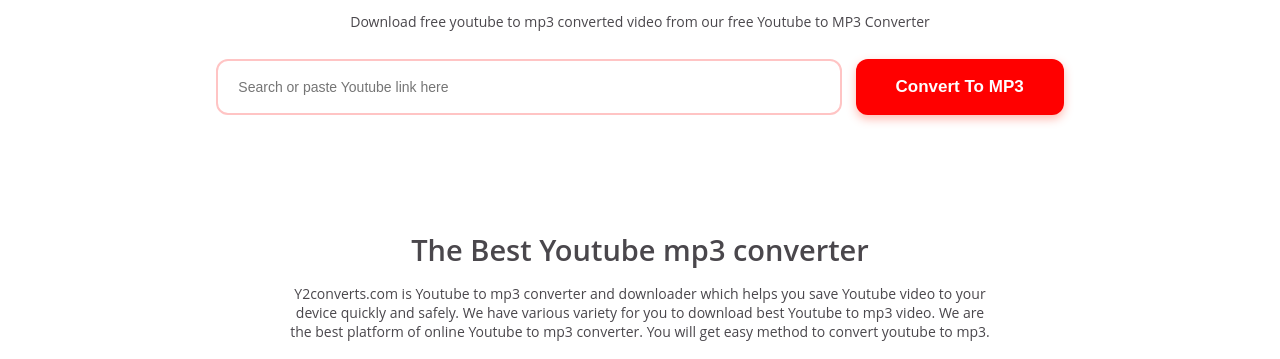
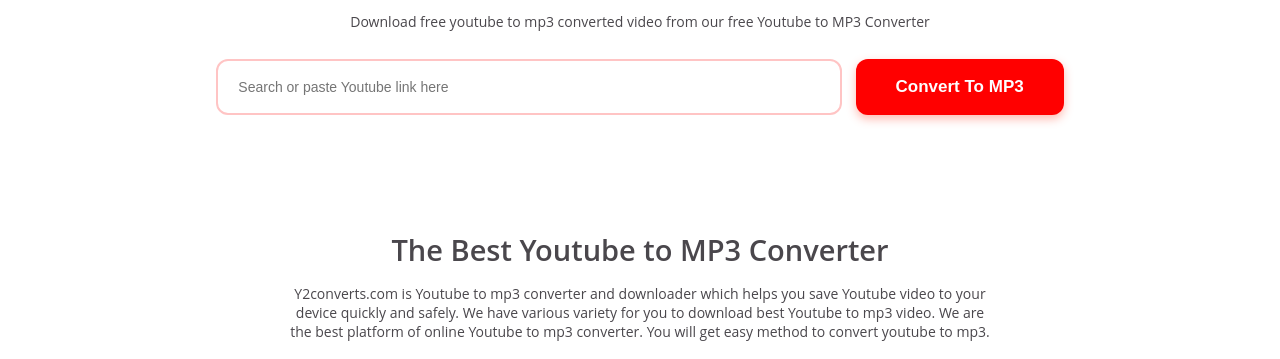
Before and after one commit to Adarshdubeyads/adarsh, a plain HTML site: page youtube-mp3/en-id.html in a window 1280 px wide. Shown: the part 558-917 px from the top of the page. Drawn offline with Linux system fonts and the light colour scheme.

Commit message:
Update en-id.html

```diff
--- a/youtube-mp3/en-id.html
+++ b/youtube-mp3/en-id.html
@@ -85,7 +85,7 @@
 </div>
 </div>
 <div class="ftco-section center">
-<h2 class="title">The Best Youtube mp3 converter</h2>
+<h2 class="title">The Best Youtube to MP3 Converter</h2>
 <p class="mw70">Y2converts.com is Youtube to mp3 converter and downloader which helps you save Youtube video to your device quickly and safely. We have various variety for you to download best Youtube to mp3 video.
 We are the best platform of online Youtube to mp3 converter. You will get easy method to convert youtube to mp3.</p>
 <ul class="listitem items-more">
```
